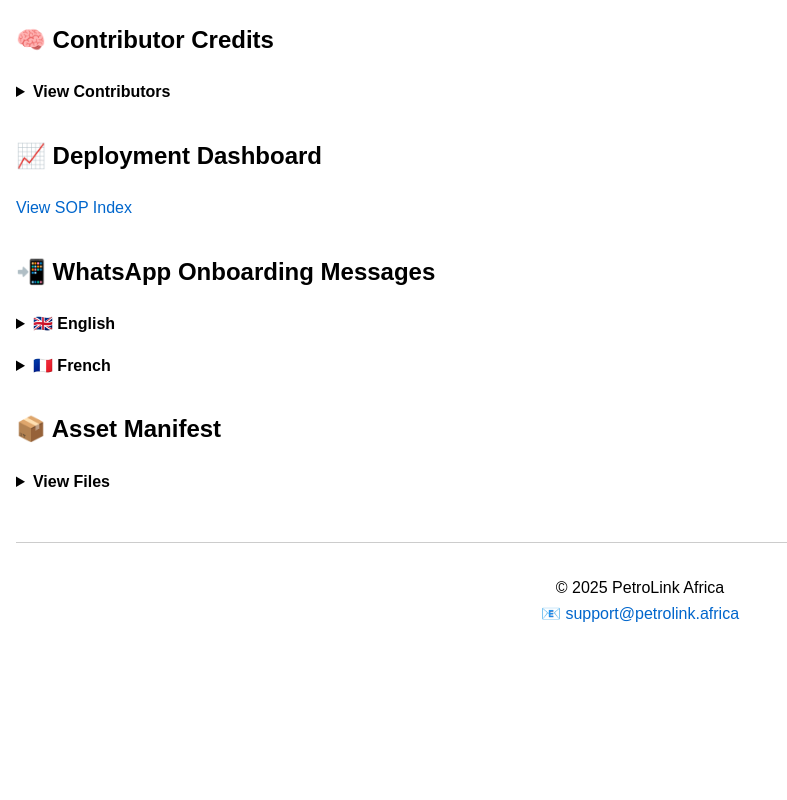
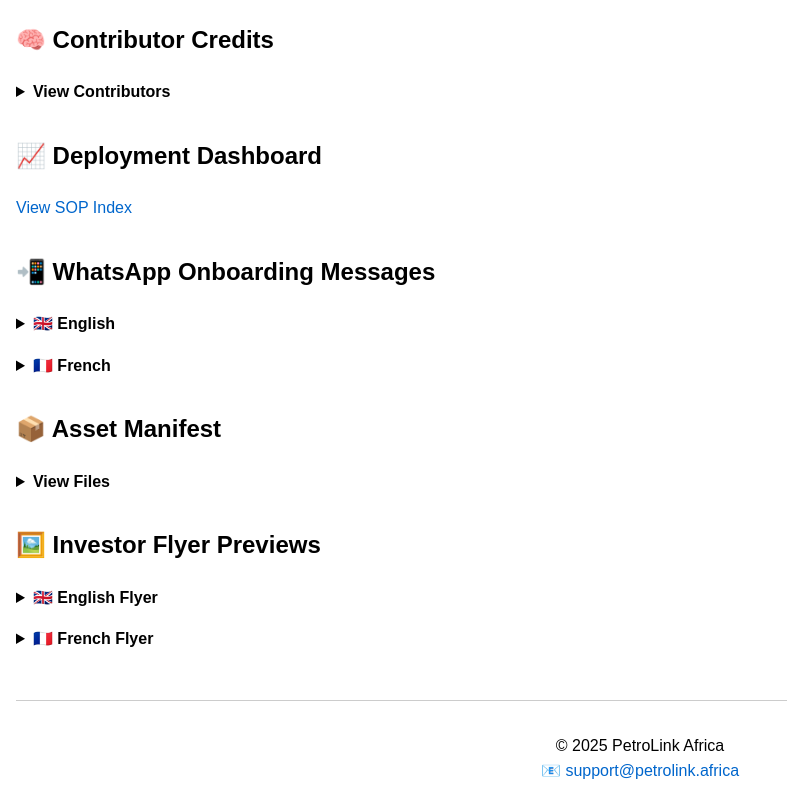
Before and after one commit to petrolink-africa/petrolink-africa, a plain HTML site: page index.html in a window 1280 px wide. Shown: the part 2184-2984 px from the top of the page, without its empty margins (0-787 px from the left). Before the commit the page ends 2827 px from the top, so only its background shows below. Drawn offline with Linux system fonts and the light colour scheme; files whose address does not match are found by name.

Commit message:
Update index.html

```diff
--- a/index.html
+++ b/index.html
@@ -164,6 +164,19 @@
       <p>See full manifest in <a href="manifest.txt" target="_blank">manifest.txt</a></p>
     </details>
   </section>
+  <section>
+  <h2>🖼️ Investor Flyer Previews</h2>
+  <details>
+    <summary>🇬🇧 English Flyer</summary>
+    <img src="assets/investor-flyers/PetroLinkAfrica_InvestorLaunchQRFlyer_EN_2025.png" alt="Investor Flyer English" style="width:100%; max-width:600px; height:auto;" />
+    <p><a href="assets/investor-flyers/PetroLinkAfrica_InvestorLaunchQRFlyer_EN_2025.png" target="_blank">Download English Flyer</a></p>
+  </details>
+  <details>
+    <summary>🇫🇷 French Flyer</summary>
+    <img src="assets/investor-flyers/PetroLinkAfrica_InvestorLaunchQRFlyer_FR_2025.png" alt="Investor Flyer French" style="width:100%; max-width:600px; height:auto;" />
+    <p><a href="assets/investor-flyers/PetroLinkAfrica_InvestorLaunchQRFlyer_FR_2025.png" target="_blank">Télécharger le flyer en français</a></p>
+  </details>
+</section>
 
   <footer>
     <p>© 2025 PetroLink Africa <br> 📧 <a href="mailto:support@petrolink.africa">support@petrolink.africa</a></p>
```
